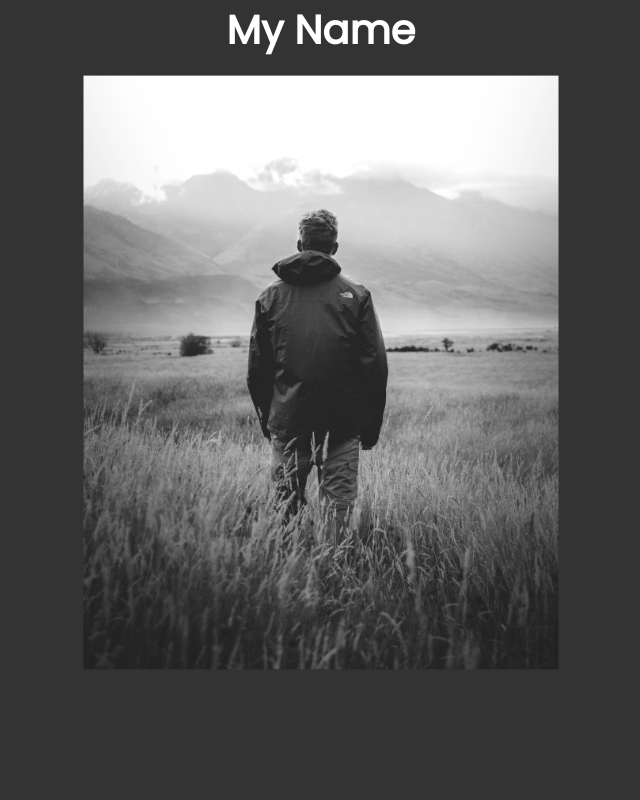
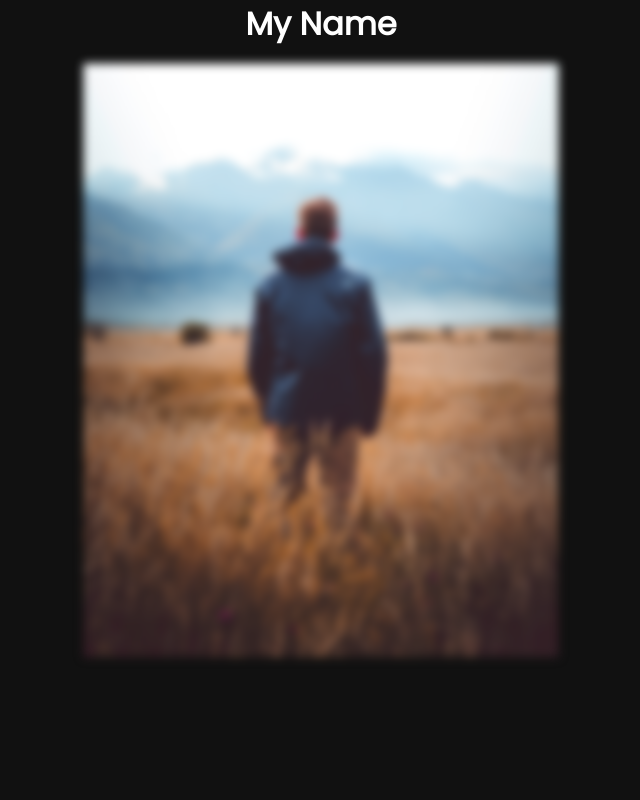
Before and after one commit to ronmiguelvaldez/portfolio-vue, a Vue app: page / in a window 1280 px wide. Shown: the top 800 px of the page, without its empty margins (319-959 px from the left). Built offline with nearby package versions, Linux system fonts and the light colour scheme.

Commit message:
Update HelloWorld.vue

```diff
--- a/src/components/HelloWorld.vue
+++ b/src/components/HelloWorld.vue
@@ -13,12 +13,12 @@
 <style scoped>
 
 .header {
-  background-color: #333;
+  background-color: #111;
   min-height: 100vh;
   color: #fff;
 }
 h1 {
-  font-size: 2.5em;
+  font-size: 2em;
 }
 h3 {
   margin: 40px 0 0;
@@ -38,11 +38,16 @@ img {
   max-width: 500px;
   width: 50%;
   transform: scale(.95);
-  filter: grayscale(100%);
+  filter: blur(5px);
   transition: .5s;
+  animation: img 1.5s;
 }
 img:hover {
-  filter: grayscale(0);
+  filter: blur(0);
   transform: scale(1);
 }
+/*@keyframes img {
+  from{filter: blur(100px);}
+  to{filter: blur(0);}
+}*/
 </style>
```
